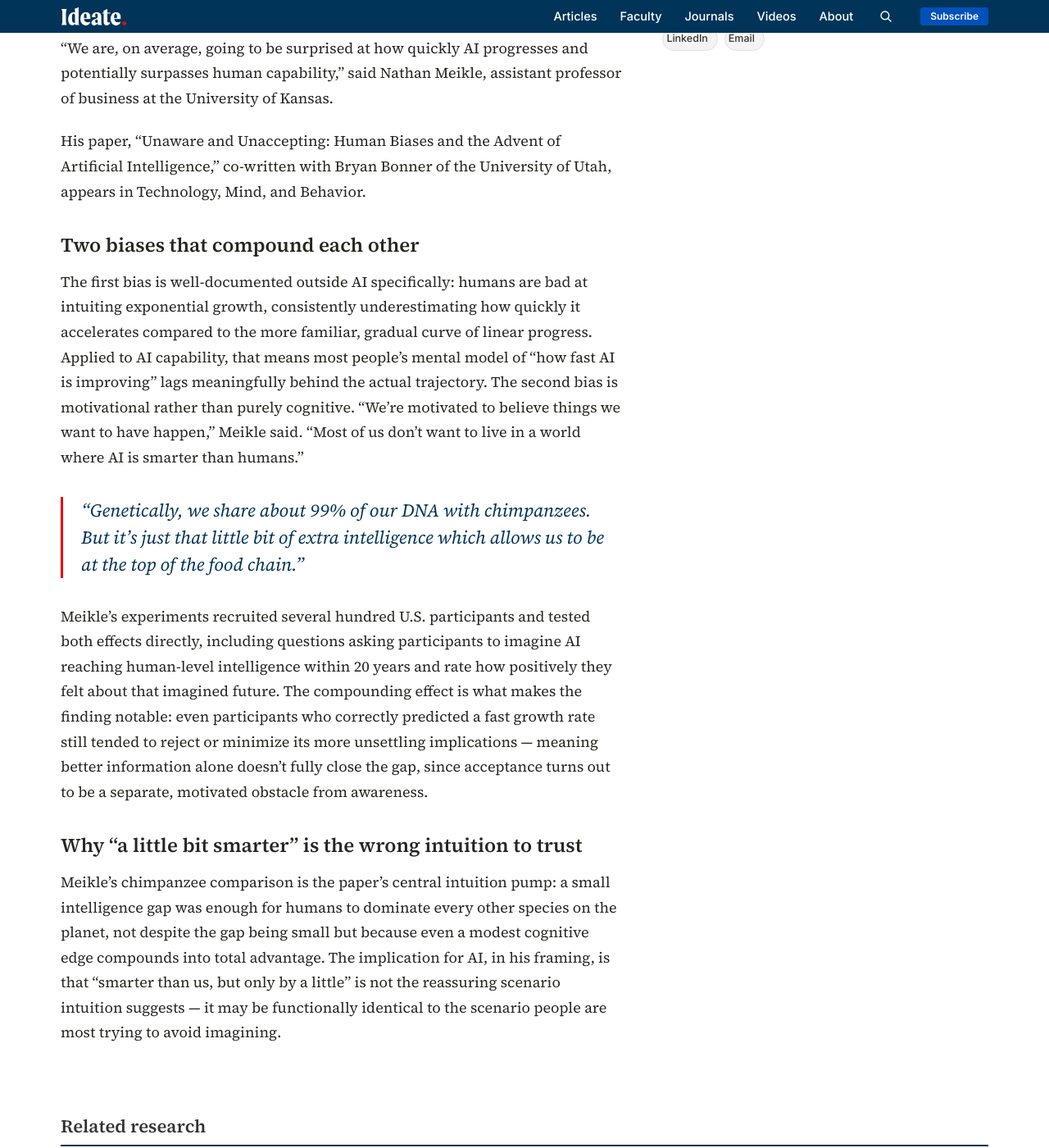
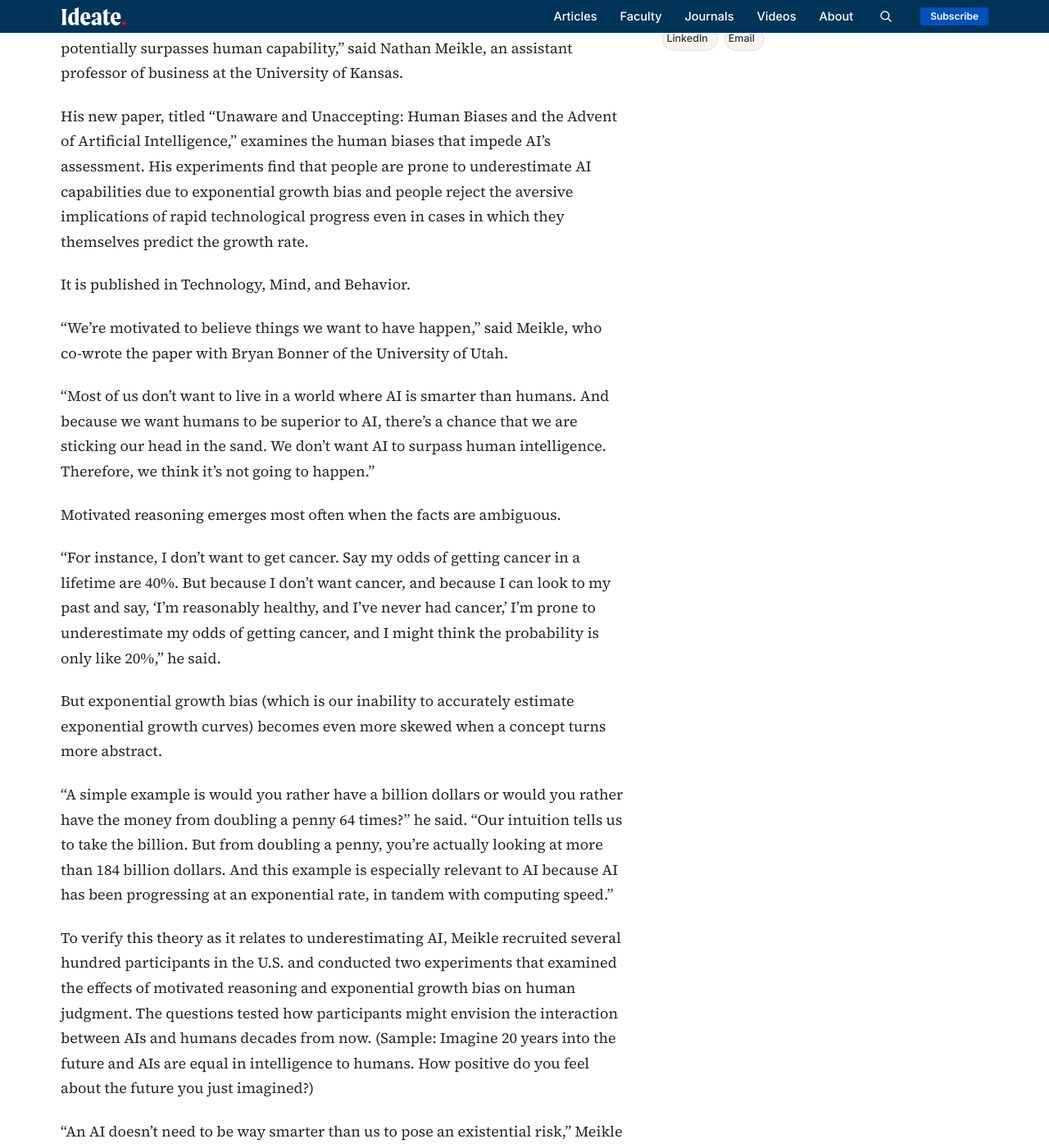
Before and after one commit to KUBschool/ideate, a Jekyll site: the page built from _articles/2024-04-17-ai-exponential-growth-bias.md, in a window 1280 px wide and 1400 px high, scrolled down 1292 px. Shown: the whole window at 82% size. Built offline with Jekyll 4.4.1, drawn with Linux system fonts in a browser that asks for light colours; some of the changed text lies outside the part shown.

Commit message:
Update Article “2024-04-17-ai-exponential-growth-bias”

```diff
--- a/_articles/2024-04-17-ai-exponential-growth-bias.md
+++ b/_articles/2024-04-17-ai-exponential-growth-bias.md
@@ -1,39 +1,60 @@
 ---
-title: "People underestimate AI capabilities due to 'exponential growth bias,' study finds"
-dek: "AI is widely named as a top existential risk candidate, yet little urgency follows. New research finds two overlapping biases explain the gap — we're bad at grasping exponential growth, and reluctant to accept what it implies."
+title: People underestimate AI capabilities due to 'exponential growth bias,'
+  study finds
+dek: AI is widely named as a top existential risk candidate, yet little urgency
+  follows. New research finds two overlapping biases explain the gap — we're bad
+  at grasping exponential growth, and reluctant to accept what it implies.
 topic: ai
 faculty:
   - nathan-l-meikle
-byline: "Nathan L. Meikle"
+byline: Jon Niccum
 date: 2024-04-17
+image: /assets/uploads/ai-chip.jpeg
 image_tint: steam
 featured: false
-source_url: "https://business.ku.edu/news/article/people-underestimate-ai-capabilities-due-to-exponential-growth-bias-study-finds"
-answer_box: >-
-  Experiments testing how people assess AI's future trajectory find two
-  compounding biases at work: exponential growth bias, where people
-  systematically underestimate how fast exponential progress
-  accelerates, and motivated reasoning, where people reject the
-  unsettling implications of that progress even when they themselves
-  predicted the growth rate — together explaining why public urgency
-  around AI risk lags what experts describe as a leading candidate for
-  humanity's greatest threat.
+source_url: https://business.ku.edu/news/article/people-underestimate-ai-capabilities-due-to-exponential-growth-bias-study-finds
+answer_box: "Experiments testing how people assess AI's future trajectory find
+  two compounding biases at work: exponential growth bias, where people
+  systematically underestimate how fast exponential progress accelerates, and
+  motivated reasoning, where people reject the unsettling implications of that
+  progress even when they themselves predicted the growth rate — together
+  explaining why public urgency around AI risk lags what experts describe as a
+  leading candidate for humanity's greatest threat."
+journal: Technology, Mind, and Behavior
+journal_url: https://psycnet.apa.org/fulltext/2024-70808-001.html
 ---
+When asked to name the greatest potential threat to humanity, many scientists believe artificial intelligence (AI) to be a top contender. Yet there seems to be very little currently being done to ensure its safety.
 
-When scientists are asked to name the greatest potential threat to humanity, artificial intelligence routinely makes the shortlist. Very little urgency follows that ranking in practice. New research on human psychology offers a two-part explanation for the gap.
+“We are, on average, going to be surprised at how quickly AI progresses and potentially surpasses human capability,” said Nathan Meikle, an assistant professor of business at the University of Kansas.
 
-"We are, on average, going to be surprised at how quickly AI progresses and potentially surpasses human capability," said Nathan Meikle, assistant professor of business at the University of Kansas.
+His new paper, titled [“Unaware and Unaccepting: Human Biases and the Advent of Artificial Intelligence,”](https://tmb.apaopen.org/pub/qebl3hrd/release/1) examines the human biases that impede AI’s assessment. His experiments find that people are prone to underestimate AI capabilities due to exponential growth bias and people reject the aversive implications of rapid technological progress even in cases in which they themselves predict the growth rate.
 
-His paper, "Unaware and Unaccepting: Human Biases and the Advent of Artificial Intelligence," co-written with Bryan Bonner of the University of Utah, appears in Technology, Mind, and Behavior.
+It is published in Technology, Mind, and Behavior.
 
-## Two biases that compound each other
+“We’re motivated to believe things we want to have happen,” said Meikle, who co-wrote the paper with Bryan Bonner of the University of Utah.
 
-The first bias is well-documented outside AI specifically: humans are bad at intuiting exponential growth, consistently underestimating how quickly it accelerates compared to the more familiar, gradual curve of linear progress. Applied to AI capability, that means most people's mental model of "how fast AI is improving" lags meaningfully behind the actual trajectory. The second bias is motivational rather than purely cognitive. "We're motivated to believe things we want to have happen," Meikle said. "Most of us don't want to live in a world where AI is smarter than humans."
+“Most of us don’t want to live in a world where AI is smarter than humans. And because we want humans to be superior to AI, there’s a chance that we are sticking our head in the sand. We don’t want AI to surpass human intelligence. Therefore, we think it’s not going to happen.”
 
-> "Genetically, we share about 99% of our DNA with chimpanzees. But it's just that little bit of extra intelligence which allows us to be at the top of the food chain."
+Motivated reasoning emerges most often when the facts are ambiguous.
 
-Meikle's experiments recruited several hundred U.S. participants and tested both effects directly, including questions asking participants to imagine AI reaching human-level intelligence within 20 years and rate how positively they felt about that imagined future. The compounding effect is what makes the finding notable: even participants who correctly predicted a fast growth rate still tended to reject or minimize its more unsettling implications — meaning better information alone doesn't fully close the gap, since acceptance turns out to be a separate, motivated obstacle from awareness.
+“For instance, I don’t want to get cancer. Say my odds of getting cancer in a lifetime are 40%. But because I don’t want cancer, and because I can look to my past and say, ‘I’m reasonably healthy, and I’ve never had cancer,’ I’m prone to underestimate my odds of getting cancer, and I might think the probability is only like 20%,” he said.
 
-## Why "a little bit smarter" is the wrong intuition to trust
+But exponential growth bias (which is our inability to accurately estimate exponential growth curves) becomes even more skewed when a concept turns more abstract.
 
-Meikle's chimpanzee comparison is the paper's central intuition pump: a small intelligence gap was enough for humans to dominate every other species on the planet, not despite the gap being small but because even a modest cognitive edge compounds into total advantage. The implication for AI, in his framing, is that "smarter than us, but only by a little" is not the reassuring scenario intuition suggests — it may be functionally identical to the scenario people are most trying to avoid imagining.
+“A simple example is would you rather have a billion dollars or would you rather have the money from doubling a penny 64 times?” he said. “Our intuition tells us to take the billion. But from doubling a penny, you’re actually looking at more than 184 billion dollars. And this example is especially relevant to AI because AI has been progressing at an exponential rate, in tandem with computing speed.”
+
+To verify this theory as it relates to underestimating AI, Meikle recruited several hundred participants in the U.S. and conducted two experiments that examined the effects of motivated reasoning and exponential growth bias on human judgment. The questions tested how participants might envision the interaction between AIs and humans decades from now. (Sample: Imagine 20 years into the future and AIs are equal in intelligence to humans. How positive do you feel about the future you just imagined?)
+
+“An AI doesn’t need to be way smarter than us to pose an existential risk,” Meikle said.
+
+“Genetically, we share about 99% of our DNA with chimpanzees. But it’s just that little bit of extra intelligence which allows us to be at the top of the food chain. And so if an AI were to become more intelligent than humans — which I think there’s a reasonable probability of happening very soon — then maybe the AI adopts a goal that is not consistent with human flourishing … and we’re in trouble. Or, even more believably now, people use AI to manipulate other humans.”
+
+An Idaho native, Meikle came to KU in 2021. He is a former receiver with the BYU Cougars. (He caught a dozen passes in the 2005 Las Vegas Bowl.) He also hosts a podcast titled “Meikles and Dimes,” where he interviews guests about leadership, including Kansas City Chiefs head coach Andy Reid. Meikle teaches courses in leadership and ethics at KU.
+
+Meikle said he personally employs AI all the time.
+
+“I’m getting to the point now where I use ChatGPT every day. It’s one of my most commonly opened apps — just asking it questions about what happened here, what happened there,” he said.
+
+Is he fearful it might eventually replace him?
+
+“Does it bother me that a calculator can run calculations better than me? No. And so in some ways, we don’t care. But I think we’re especially concerned about if artificial intelligence takes our jobs,” Meikle said. “I don’t mind if a calculator can calculate faster than me. But if it’s collecting my paycheck, there are going to be problems.”
```
Also changed, not shown: assets/uploads/ai-chip.jpeg (added).
